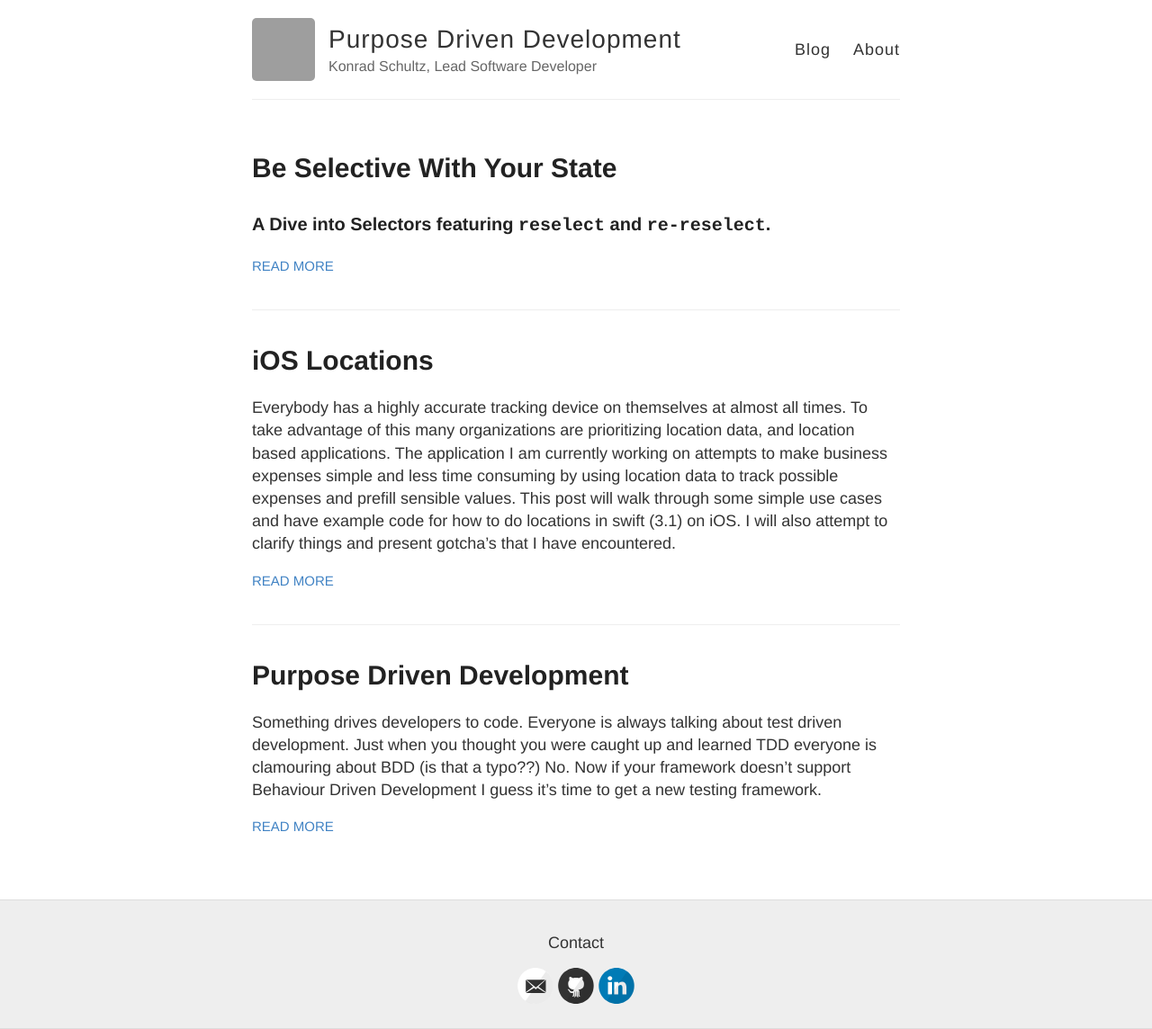
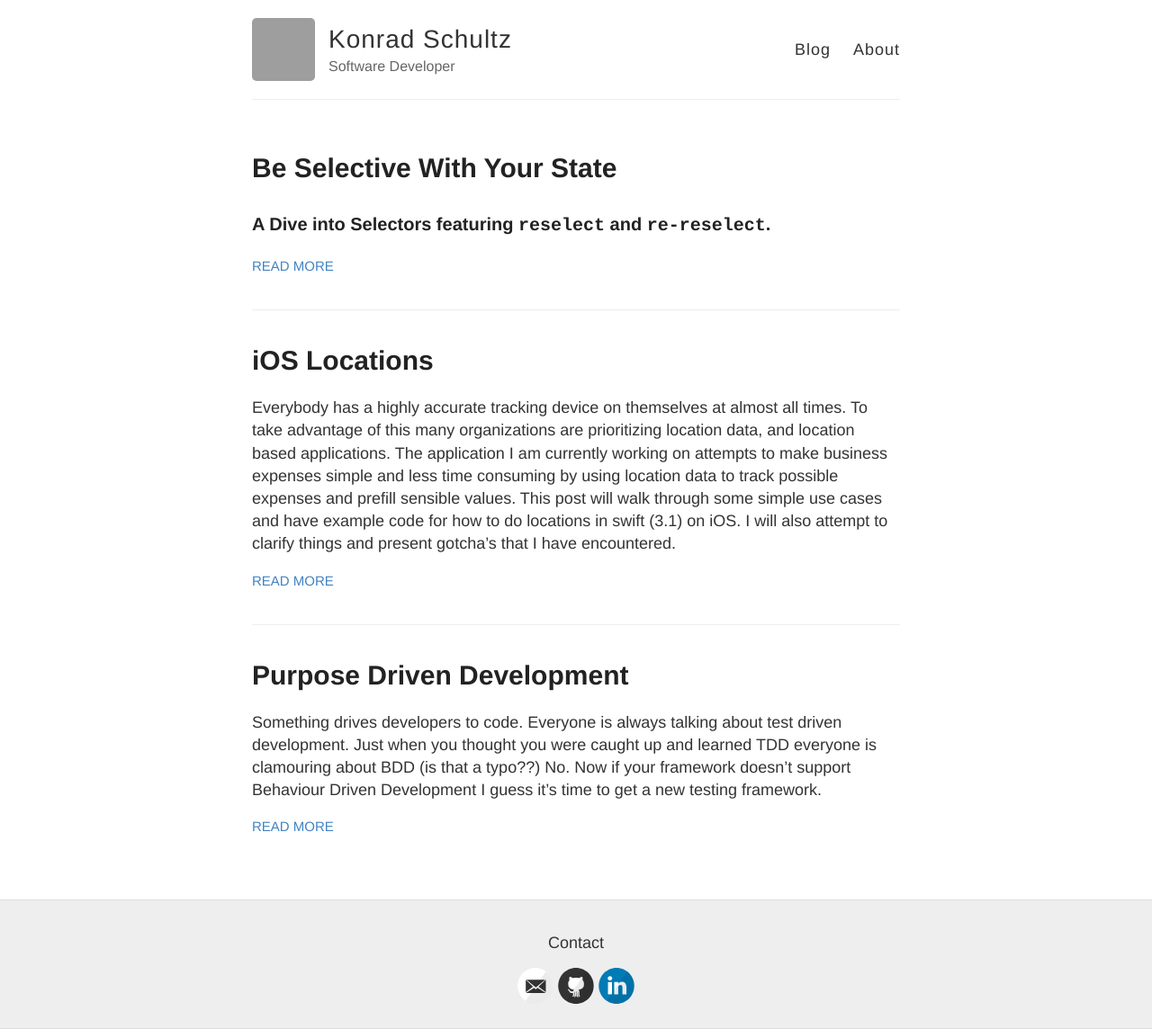
Before and after one commit to kradical/kradical.github.io, a Jekyll site: the page built from index.html, in a window 1280 px wide. Shown: the whole page at 90% size. Built offline with Jekyll 4.4.1, drawn with Linux system fonts in a browser that asks for light colours; grey boxes are pictures that could not be loaded.

Commit message:
Update _config.yml
Fix linkedin url, shorter header

```diff
--- a/_config.yml
+++ b/_config.yml
@@ -3,10 +3,10 @@
 #
 
 # Name of your site (displayed in the header)
-name: Purpose Driven Development
+name: Konrad Schultz
 
 # Short bio or description (displayed in the header)
-description: Konrad Schultz, Lead Software Developer
+description: Software Developer
 
 # URL of your avatar or profile pic (you could use your GitHub profile pic)
 avatar: https://avatars1.githubusercontent.com/u/9980985
@@ -23,7 +23,7 @@ footer-links:
   flickr:
   github: kradical
   instagram:
-  linkedin: konradschultz
+  linkedin: kradical
   pinterest:
   rss: # just type anything here for a working RSS icon
   twitter:
```
